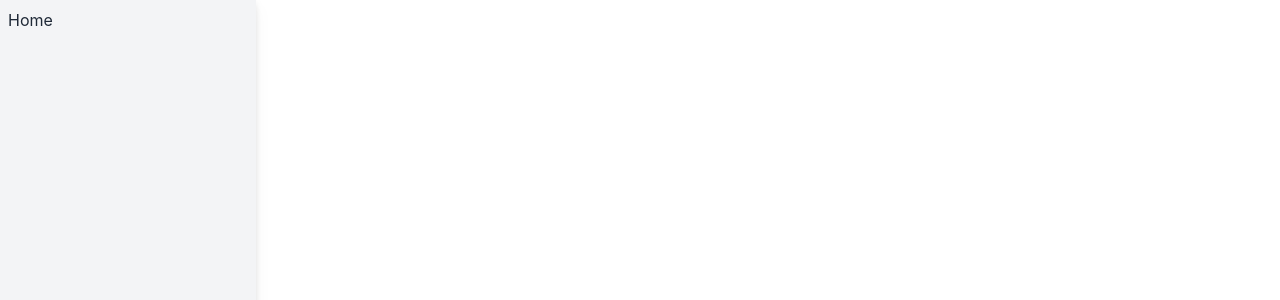
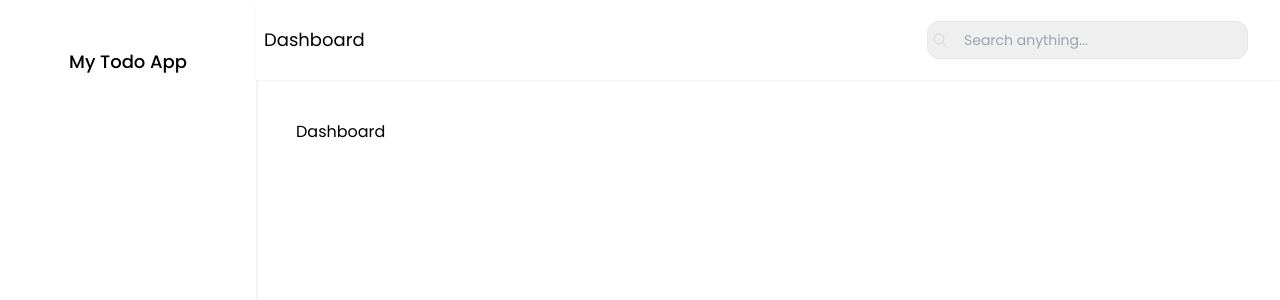
Before and after one commit to ogunwolejo/todo-list, a React (Create React App) app: page / in a window 1280 px wide. Shown: the top 300 px of the page. Built offline with nearby package versions, Linux system fonts and the light colour scheme.

Commit message:
designed the header, which contains a search bar and current route name

```diff
--- a/package.json
+++ b/package.json
@@ -3,6 +3,7 @@
   "version": "0.1.0",
   "private": true,
   "dependencies": {
+    "@heroicons/react": "^2.0.18",
     "@reduxjs/toolkit": "^1.9.7",
     "@testing-library/jest-dom": "^5.17.0",
     "@testing-library/react": "^13.4.0",
@@ -12,6 +13,7 @@
     "@types/react": "^18.2.32",
     "@types/react-dom": "^18.2.14",
     "@types/react-redux": "^7.1.28",
+    "moment": "^2.29.4",
     "react": "^18.2.0",
     "react-dom": "^18.2.0",
     "react-redux": "^8.1.3",
--- /dev/null
+++ b/src/common/header/header.tsx
@@ -0,0 +1,37 @@
+import { FC, useMemo, memo } from "react";
+import moment from "moment";
+
+const Header:FC<{title:string}> = ({title}) => {
+    const todaysDate = useMemo(() => {
+        return moment().format("dddd, MMMM D, YYYY");
+    }, [])
+    return (
+        <div className="bg-white h-10 md:h-20 min-w-fit xl:max-w-8xl box-border md:text-lg lg:text-2xl flex flex-row justify-equal xl:justify-between items-center drop-shadow-sm">
+            <div className="text-xs md:text-lg font-emibold ms-2">{title}</div>
+            <div className="mr-2">
+                <SearchInput/>
+            </div>
+        </div>
+    )
+}
+
+export default Header
+
+
+// takes in the handler and text
+const SearchInput:FC = memo(({}) => {
+    return (
+        <div className="flex items-center border justify-self-center self-center rounded-xl py-1 mx-6 bg-trans">
+            <span className="mx-1">
+                <svg xmlns="http://www.w3.org/2000/svg" fill="none" viewBox="0 0 24 24" stroke-width="1" stroke="#c6c6c6" className="w-4 h-4">
+                    <path stroke-linecap="round" stroke-linejoin="round" d="M21 21l-5.197-5.197m0 0A7.5 7.5 0 105.196 5.196a7.5 7.5 0 0010.607 10.607z" />
+                </svg>
+            </span>
+            <input
+                type="text"
+                className="outline-none placeholder-light text-sm text-grey md:py-1 px-3 bg-transparent"
+                placeholder="Search anything..."
+            />
+        </div>
+    )
+})
--- /dev/null
+++ b/src/common/sidebar/sidebar-menu-items/sideBarMenuItem.tsx
@@ -0,0 +1,14 @@
+import { FC, Fragment } from "react";
+import { NavLink } from "react-router-dom";
+import { ISidebarItems } from "../../../interface/i.sidebar";
+
+const SideBarMenuItem:FC<{prop:ISidebarItems}> = ({prop}) => {
+    return (
+        <Fragment>
+
+        </Fragment>
+    )
+}
+
+
+export default SideBarMenuItem
--- /dev/null
+++ b/src/common/sidebar/sidebar-menu/sidebar.menu.tsx
@@ -0,0 +1,47 @@
+import { FC, useMemo } from "react";
+import { ISidebarItems } from "../../../interface/i.sidebar";
+import { Square2StackIcon } from "@heroicons/react/24/solid";
+import SideBarMenuItem from "../sidebar-menu-items/sideBarMenuItem";
+
+const SideBarMenu:FC = () => {
+    const sideBarItems:ISidebarItems[] = useMemo(() => ([
+        {
+            to:"",
+            icon:<svg xmlns="http://www.w3.org/2000/svg" fill="none" viewBox="0 0 24 24" stroke-width="1.5" stroke="currentColor" className="w-6 h-6">
+            <path stroke-linecap="round" stroke-linejoin="round" d="M13.5 16.875h3.375m0 0h3.375m-3.375 0V13.5m0 3.375v3.375M6 10.5h2.25a2.25 2.25 0 002.25-2.25V6a2.25 2.25 0 00-2.25-2.25H6A2.25 2.25 0 003.75 6v2.25A2.25 2.25 0 006 10.5zm0 9.75h2.25A2.25 2.25 0 0010.5 18v-2.25a2.25 2.25 0 00-2.25-2.25H6a2.25 2.25 0 00-2.25 2.25V18A2.25 2.25 0 006 20.25zm9.75-9.75H18a2.25 2.25 0 002.25-2.25V6A2.25 2.25 0 0018 3.75h-2.25A2.25 2.25 0 0013.5 6v2.25a2.25 2.25 0 002.25 2.25z" />
+          </svg>,
+            title:"Dashboard"
+        },
+        {
+            to:"",
+            icon:<svg xmlns="http://www.w3.org/2000/svg" fill="none" viewBox="0 0 24 24" stroke-width="1.5" stroke="currentColor" className="w-6 h-6">
+            <path stroke-linecap="round" stroke-linejoin="round" d="M3.75 12h16.5m-16.5 3.75h16.5M3.75 19.5h16.5M5.625 4.5h12.75a1.875 1.875 0 010 3.75H5.625a1.875 1.875 0 010-3.75z" />
+          </svg>
+          ,
+            title:"My List"
+        },
+        {
+            to:"",
+            icon:<svg xmlns="http://www.w3.org/2000/svg" fill="none" viewBox="0 0 24 24" stroke-width="1.5" stroke="currentColor" className="w-6 h-6">
+            <path stroke-linecap="round" stroke-linejoin="round" d="M15.75 17.25v3.375c0 .621-.504 1.125-1.125 1.125h-9.75a1.125 1.125 0 01-1.125-1.125V7.875c0-.621.504-1.125 1.125-1.125H6.75a9.06 9.06 0 011.5.124m7.5 10.376h3.375c.621 0 1.125-.504 1.125-1.125V11.25c0-4.46-3.243-8.161-7.5-8.876a9.06 9.06 0 00-1.5-.124H9.375c-.621 0-1.125.504-1.125 1.125v3.5m7.5 10.375H9.375a1.125 1.125 0 01-1.125-1.125v-9.25m12 6.625v-1.875a3.375 3.375 0 00-3.375-3.375h-1.5a1.125 1.125 0 01-1.125-1.125v-1.5a3.375 3.375 0 00-3.375-3.375H9.75" />
+          </svg>
+          ,
+            title:"Category"
+        },
+
+    ]), [])
+
+    return (
+        <ul className="flex flex-col justify-self-center justify-between py-4">
+            {
+                sideBarItems.map((item:ISidebarItems, idx:number) => (
+                    <li key={idx}>
+                        <SideBarMenuItem prop={item}/>
+                    </li>
+                ))
+            }
+
+        </ul>
+    )
+}
+export default SideBarMenu
--- a/src/common/sidebar/sidebar.tsx
+++ b/src/common/sidebar/sidebar.tsx
@@ -1,13 +1,19 @@
-import React from "react";
+import React, { FC } from "react";
+import SideBarMenu from "./sidebar-menu/sidebar.menu";
 
-const Sidebar = () => {
+const Sidebar:FC = () => {
   return (
-    <div className="h-full w-18 md:w-32 lg:w-64 bg-gray-100 fixed left-0 top-0 drop-shadow-lg">
-      <ul className="flex flex-col justify-between">
-        <li className="p-2">
-          <a href="/" className="text-gray-800">Home</a>
-        </li>
-      </ul>
+    <div className="h-screen w-12 sm:w-18 md:w-32 lg:w-64 bg-white drop-shadow-md">
+      <div className="flex flex-col justify-equally h-full">
+        {/** sidebar header */}
+        <div className="container my-6">
+          <div className="header-container text-center">
+            <h3 className="invisible md:visible md:text-md lg:text-lg font-medium font-italics p-6">My Todo App</h3>
+          </div>
+        </div>
+        {/** sidebar menu */}
+        <SideBarMenu/>
+      </div>
     </div>
   );
 };
--- a/src/index.css
+++ b/src/index.css
@@ -1,12 +1,13 @@
+@import url('https://fonts.googleapis.com/css2?family=Poppins:wght@300;400;500;600;700;800;900&display=swap');
+
+
 @tailwind base;
 @tailwind components;
 @tailwind utilities;
 
 body {
   margin: 0;
-  font-family: -apple-system, BlinkMacSystemFont, 'Segoe UI', 'Roboto', 'Oxygen',
-    'Ubuntu', 'Cantarell', 'Fira Sans', 'Droid Sans', 'Helvetica Neue',
-    sans-serif;
+  font-family: Poppins;
   -webkit-font-smoothing: antialiased;
   -moz-osx-font-smoothing: grayscale;
 }
--- a/src/layout/layout.tsx
+++ b/src/layout/layout.tsx
@@ -1,14 +1,17 @@
 import { FC } from "react";
 import Sidebar from "../common/sidebar/sidebar";
 import { Outlet } from "react-router-dom";
+import Header from "../common/header/header";
 
 const Layout:FC = () => {
     return (
-        <div className="flex flex-col">
+        <div className="flex">
             <Sidebar />
-            <main className="flex-1 p-4">
-                <Outlet/>
-            </main>
+            <div className="flex-1">
+                <div className="">
+                    <Outlet/>
+                </div>
+            </div>
         </div>
     )
 }
--- a/src/pages/dashboard.tsx
+++ b/src/pages/dashboard.tsx
@@ -1,8 +1,14 @@
 import { FC } from "react";
+import Header from "../common/header/header";
 
 const Dashboard:FC = () => {
     return (
-        <div>Dashboard</div>
+        <>
+            <Header title="Dashboard"/>
+            <div className="p-10">
+                <div className="flex-grow">Dashboard</div>
+            </div>
+        </>
     )
 }
 
--- a/tailwind.config.js
+++ b/tailwind.config.js
@@ -4,7 +4,16 @@ module.exports = {
     "./src/**/*.{js,jsx,ts,tsx}",
   ],
   theme: {
-    extend: {},
+    extend: {
+      fontFamily:{
+        'poppins': ['Poppins', 'sans-serif'],
+      },
+      colors:{
+        yellow:"#FABB18",
+        grey:"#757575",
+        trans:"#EFEFEF"
+      },
+    },
   },
   plugins: [],
 }
```
Also changed, not shown: src/interface/i.sidebar.ts (added, +7 -0 lines), 1 other file (tests, documents, lock files or other folders).
